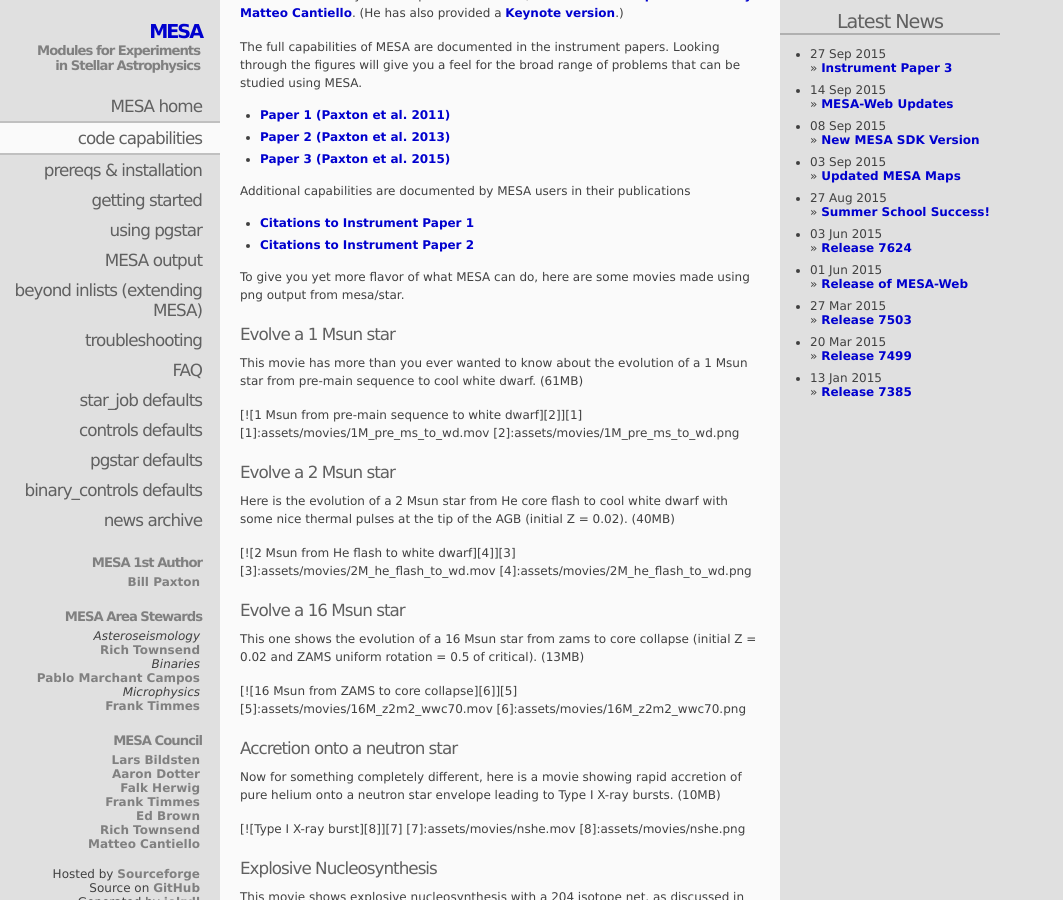
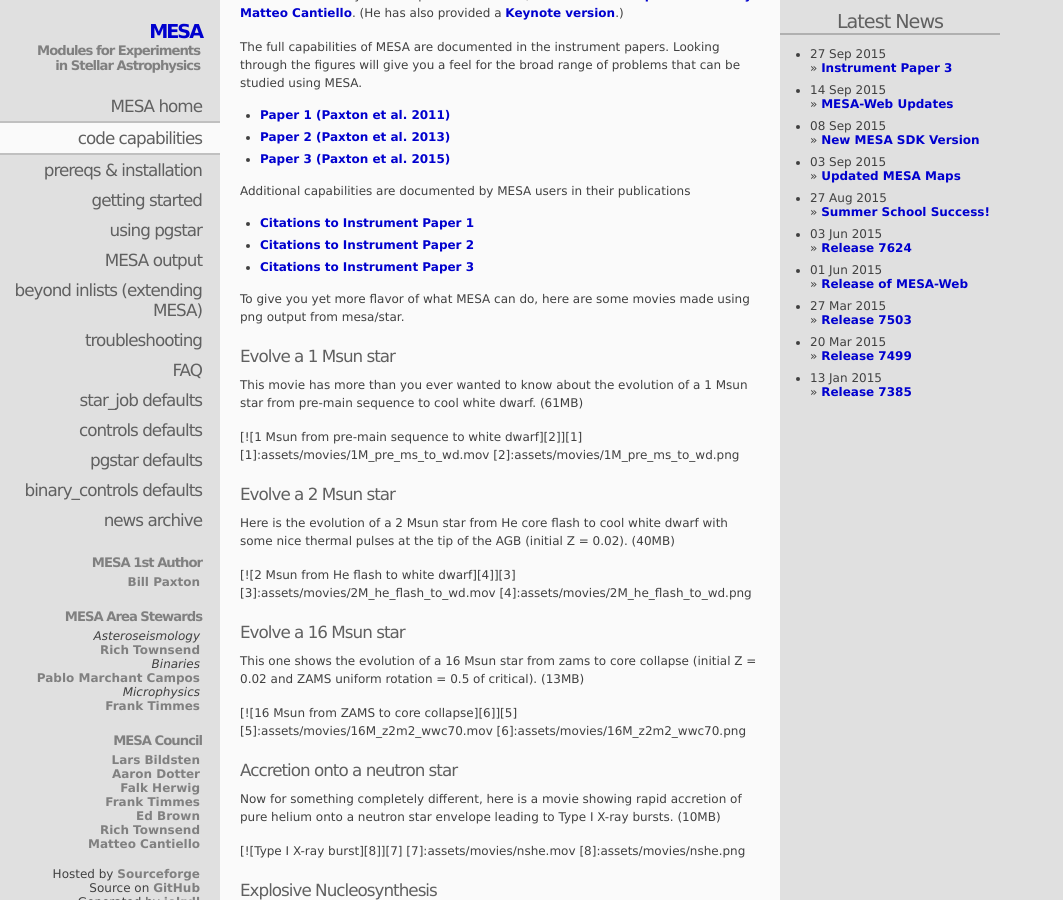
Before and after one commit to MESAHub/mesa-website, a Jekyll site: the page built from 01-capabilities.markdown, in a window 1280 px wide and 900 px high, scrolled down 394 px. Shown: the whole window, without its empty margins (0-1063 px from the left). Built offline with Jekyll 4.4.1, drawn with Linux system fonts in a browser that asks for light colours; Markdown is read by kramdown in place of the engine named in the settings.

Commit message:
Update links for Paper III

```diff
--- a/01-capabilities.markdown
+++ b/01-capabilities.markdown
@@ -15,12 +15,13 @@
 
 * [Paper 1 (Paxton et al. 2011)](http://adsabs.harvard.edu/abs/2011ApJS..192....3P)
 * [Paper 2 (Paxton et al. 2013)](http://adsabs.harvard.edu/abs/2013ApJS..208....4P)
-* [Paper 3 (Paxton et al. 2015)](http://arxiv.org/abs/1506.03146)
+* [Paper 3 (Paxton et al. 2015)](http://adsabs.harvard.edu/abs/2015ApJS..220...15P)
 
 Additional capabilities are documented by MESA users in their publications
 
-* [Citations to Instrument Paper 1 ](http://adsabs.harvard.edu/cgi-bin/nph-ref_query?bibcode=2011ApJS..192....3P&amp;refs=CITATIONS&amp;db_key=AST)
-* [Citations to Instrument Paper 2 ](http://adsabs.harvard.edu/cgi-bin/nph-ref_query?bibcode=2013ApJS..208....4P&amp;refs=CITATIONS&amp;db_key=AST)
+* [Citations to Instrument Paper 1](http://adsabs.harvard.edu/cgi-bin/nph-ref_query?bibcode=2011ApJS..192....3P&amp;refs=CITATIONS&amp;db_key=AST)
+* [Citations to Instrument Paper 2](http://adsabs.harvard.edu/cgi-bin/nph-ref_query?bibcode=2013ApJS..208....4P&amp;refs=CITATIONS&amp;db_key=AST)
+* [Citations to Instrument Paper 3](http://adsabs.harvard.edu/cgi-bin/nph-ref_query?bibcode=2015ApJS..220...15P&amp;refs=CITATIONS&amp;db_key=AST)
 
 To give you yet more flavor of what MESA can do, here are some movies
 made using png output from mesa/star.
--- a/02-prereqs.markdown
+++ b/02-prereqs.markdown
@@ -29,7 +29,7 @@
 
 * [Paper 1 (Paxton et al. 2011)](http://adsabs.harvard.edu/abs/2011ApJS..192....3P)
 * [Paper 2 (Paxton et al. 2013)](http://adsabs.harvard.edu/abs/2013ApJS..208....4P)
-* [Paper 3 (Paxton et al. 2015)](http://arxiv.org/abs/1506.03146)
+* [Paper 3 (Paxton et al. 2015)](http://adsabs.harvard.edu/abs/2015ApJS..220...15P)
 
 ## Join the mailing list
 
```
